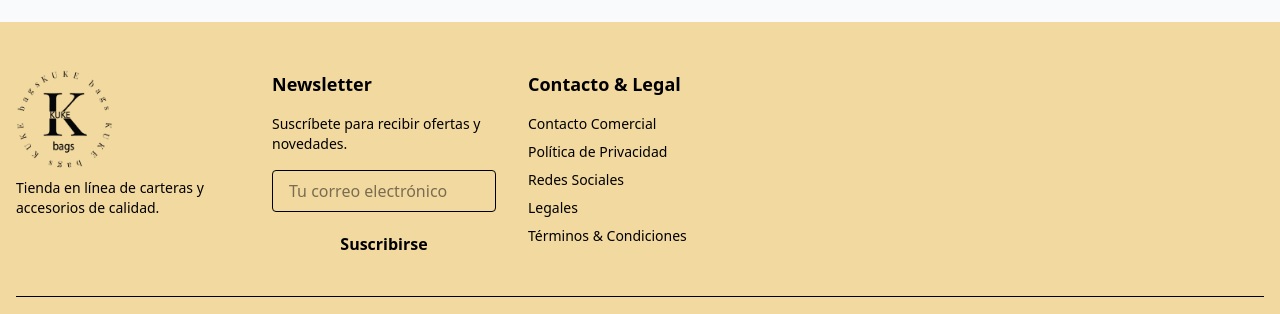
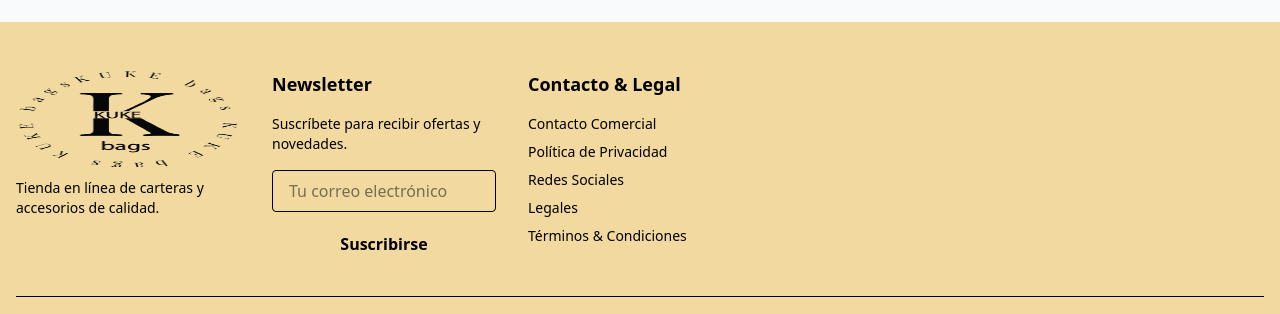
Before and after one commit to paolanovick/miTiendaKB, a React (Vite) app: page /carrito in a window 1280 px wide. Shown: the part 778-1092 px from the top of the page. Built offline with nearby package versions, Linux system fonts and the light colour scheme; no server answers.

Commit message:
centralidad de ooter

```diff
--- a/src/components/Footer.jsx
+++ b/src/components/Footer.jsx
@@ -37,9 +37,12 @@ export default function Footer() {
   return (
     <footer className="text-kbcream bg-[#f2d9a0]">
       <div className="max-w-7xl mx-auto px-4 py-12">
-        <div className="grid grid-cols-1 sm:grid-cols-2 md:grid-cols-3 lg:grid-cols-5 gap-8 text-center lg:text-left">
+        <div
+          className="grid grid-cols-1 sm:grid-cols-2 md:grid-cols-3 lg:grid-cols-5 gap-8
+                justify-items-center lg:justify-items-start text-center lg:text-left"
+        >
           {/* Columna 1: Logo */}
-          <div className="flex flex-col items-center lg:items-start">
+          <div className="flex flex-col">
             <img src="/logo-SF.png" alt="Mi Tienda" className="h-25 mb-2" />
             <p className="text-sm">
               Tienda en línea de carteras y accesorios de calidad.
```
